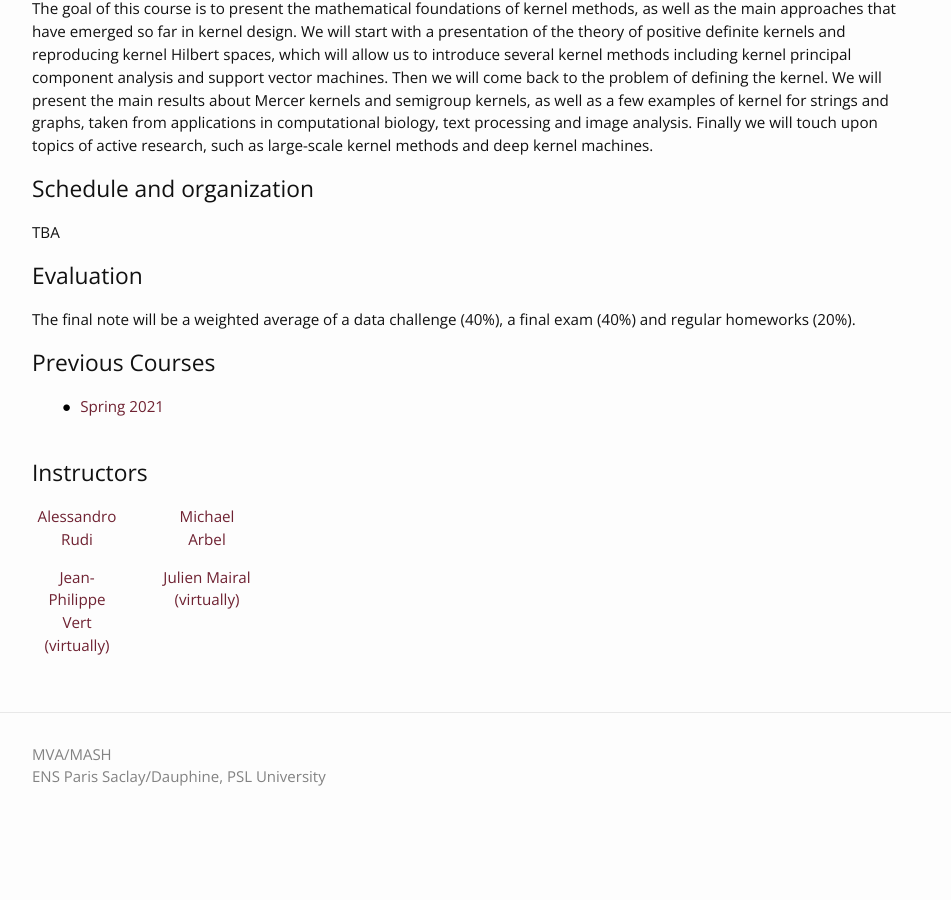
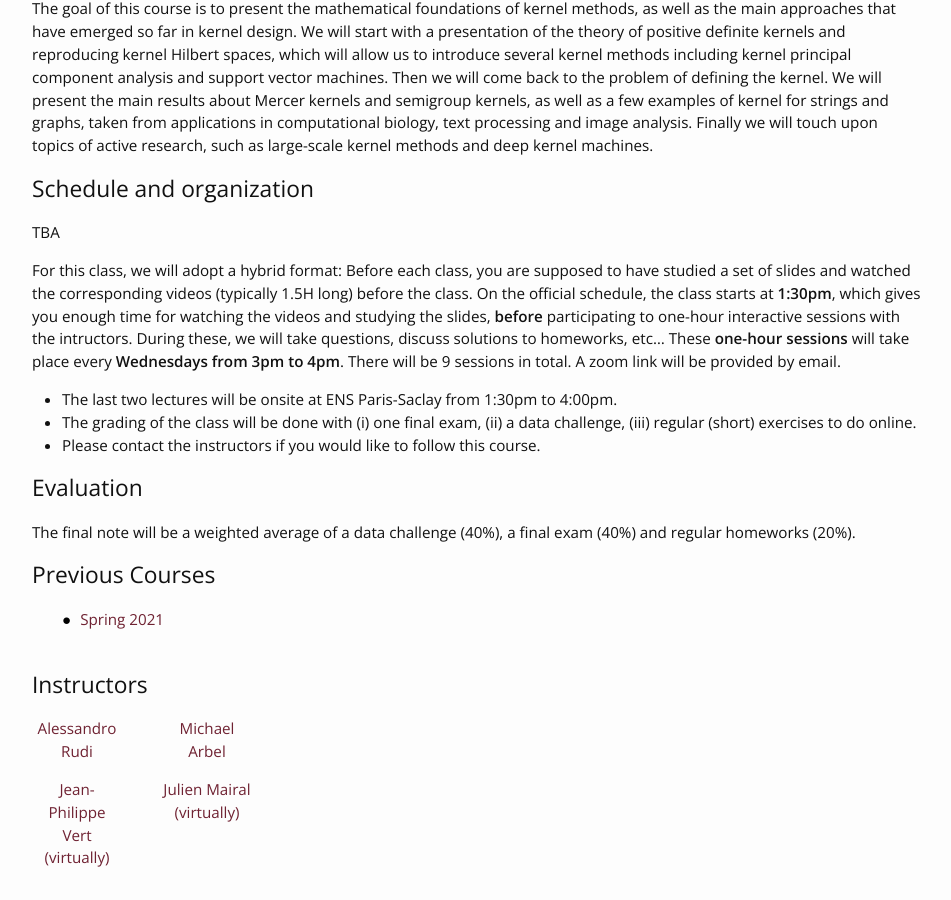
Before and after one commit to mva-kernel-methods/course-2022-2023, a Jekyll site: the page built from index.md, in a window 1280 px wide and 900 px high, scrolled down 1088 px. Shown: the whole window, without its empty margins (163-1114 px from the left). Built offline with Jekyll 4.4.1, drawn with Linux system fonts in a browser that asks for light colours; nearby versions of some CDN libraries; our own code applies the rules of GitHub Pages for plain Markdown files; before the commit the page ends 1936 px from its top, so only the background shows below that.

Commit message:
Update index.md

```diff
--- a/index.md
+++ b/index.md
@@ -26,11 +26,11 @@ The goal of this course is to present the mathematical foundations of kernel met
 
 TBA
 
-<!-- - For this class, we will adopt a hybrid format: Before each class, you are supposed to have studied a set of slides and watched the corresponding videos (typically 1.5H long) before the class. On the official schedule, the class starts at **1:30pm**, which gives you enough time for watching the videos and studying the slides, **before** participating to one-hour interactive sessions with the intructors. During these, we will take questions, discuss solutions to homeworks, etc... These **one-hour sessions** will take place every **Wednesdays from 3pm to 4pm**. There will be 9 sessions in total.
-- Our goal is to organize these sessions in person at ENS Paris Saclay. Nevertheless, the current situation forces us to start the class fully online, at least until the end of January. A zoom link will be provided by email. (Both instructors live in Grenoble, and have travel restrictions due to Inria's current policy).
+For this class, we will adopt a hybrid format: Before each class, you are supposed to have studied a set of slides and watched the corresponding videos (typically 1.5H long) before the class. On the official schedule, the class starts at **1:30pm**, which gives you enough time for watching the videos and studying the slides, **before** participating to one-hour interactive sessions with the intructors. During these, we will take questions, discuss solutions to homeworks, etc... These **one-hour sessions** will take place every **Wednesdays from 3pm to 4pm**. There will be 9 sessions in total.
+A zoom link will be provided by email.
+- The last two lectures will be onsite at ENS Paris-Saclay from 1:30pm to 4:00pm.
 - The grading of the class will be done with (i) one final exam, (ii) a data challenge, (iii) regular (short) exercises to do online.
 - Please contact the instructors if you would like to follow this course.
- -->
 
 ## Evaluation
  The final note will be a weighted average of a data challenge (40%), a final exam (40%) and regular homeworks (20%).
```
